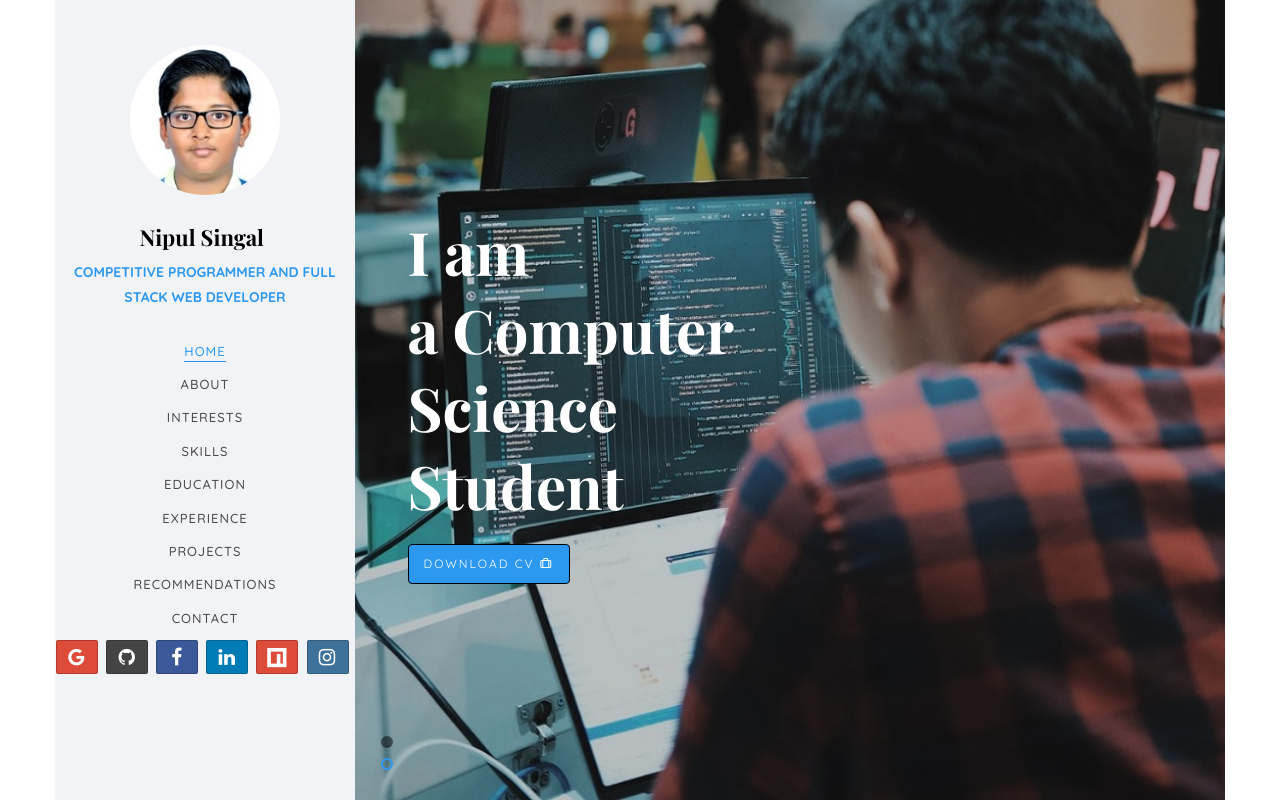
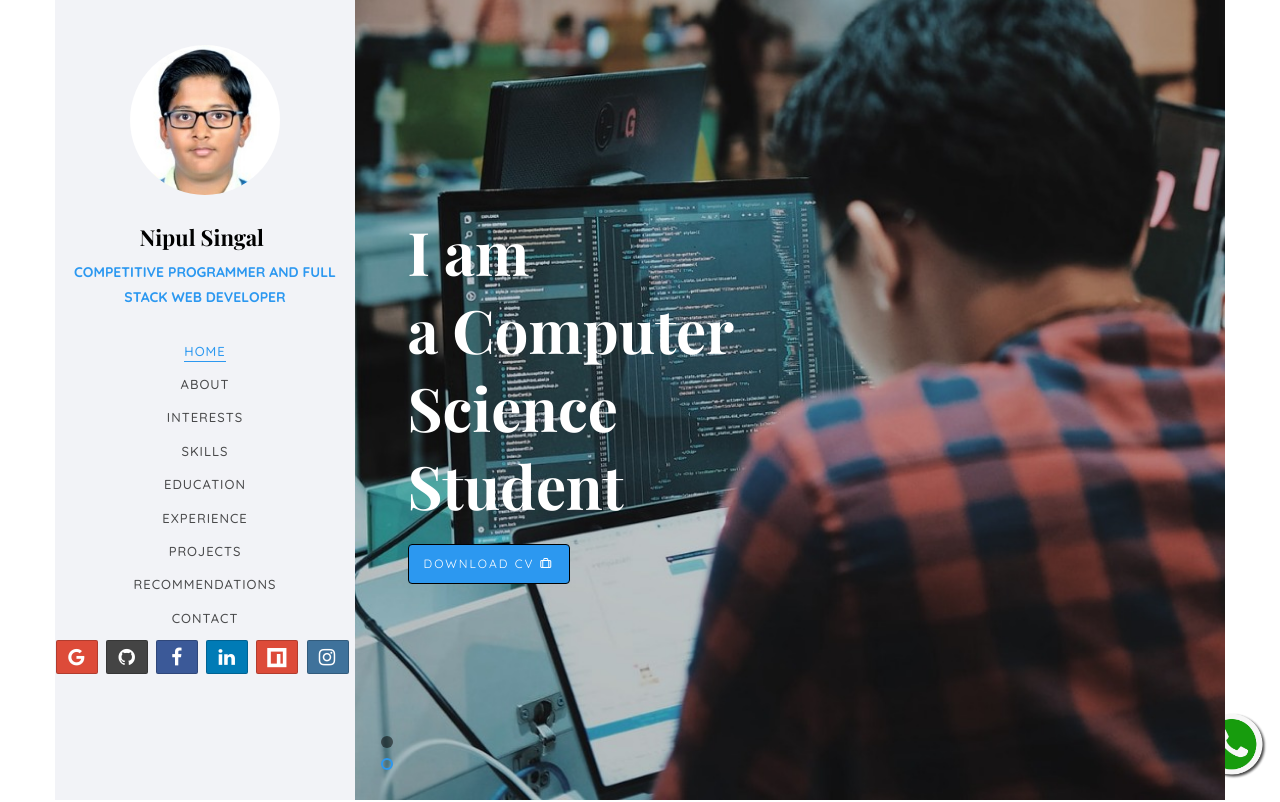
Before and after one commit to NipulSingal/Portfolio-main, a plain HTML site: page index.html in a window 1280 px wide. Shown: the top 802 px of the page. Drawn offline with nearby package versions, Linux system fonts and the light colour scheme; files whose address does not match are found by name; a web font is replaced by a local one.

Commit message:
whatsapp added

```diff
--- a/css/style.css
+++ b/css/style.css
@@ -21,7 +21,13 @@ body {
   @media screen and (max-width: 992px) {
     body {
       font-size: 16px; } }
-
+.whatsapp{
+  position: fixed;
+  bottom: 18px;
+  right: 12px;
+  height: 70px;
+  width: 70px;
+}
 a {
   color: #2c98f0;
   -webkit-transition: 0.5s;
--- a/index.html
+++ b/index.html
@@ -863,6 +863,7 @@
 					</div>
 				</div>
 			</section>
+			<a href="https://api.whatsapp.com/send?phone=+918950723937"><img src="./images/whatsapp.png" class="whatsapp" alt=""></a>
 		</div><!-- end:colorlib-main -->
 	</div><!-- end:container-wrap -->
 	</div><!-- end:colorlib-page -->
```
Also changed, not shown: images/whatsapp.png (added).
